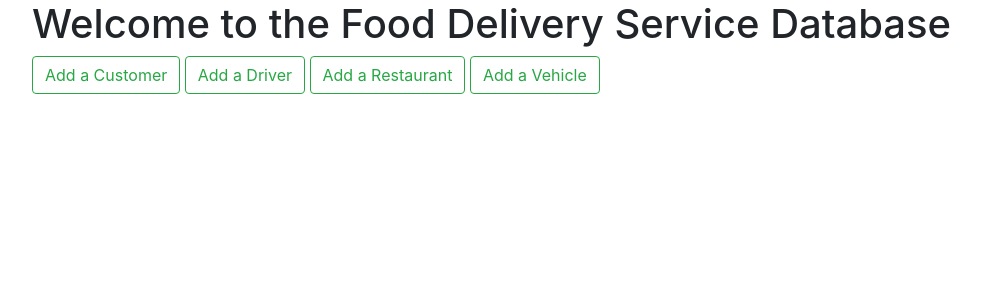
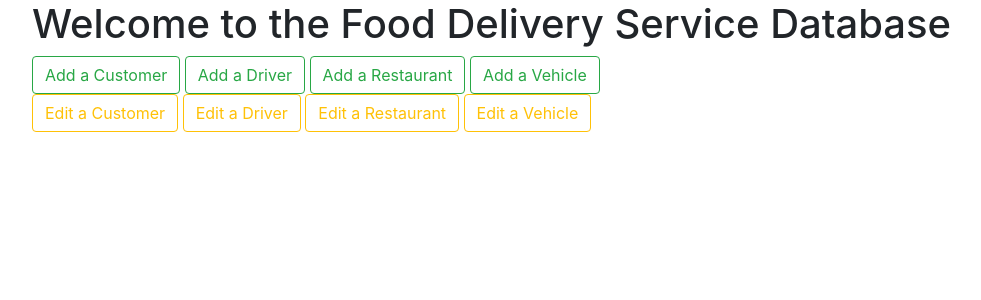
Before and after one commit to adammitha/food-delivery, a Flask app: page / in a window 1280 px wide. Shown: the part 56-356 px from the top of the page, without its empty margins (53-1034 px from the left). Run offline with Flask 2, Linux system fonts and the light colour scheme; some libraries are stand-ins or nearby versions.

Commit message:
Added view route for viewing customers by id

```diff
--- a/app.py
+++ b/app.py
@@ -70,6 +70,14 @@ def update_table(table: str, condition_map: Dict[str, Union[str, int]], value_ma
     db_conn.commit()
     return
 
+def get_customer(customer_id):
+    db_conn = sqlite3.connect("food_delivery.db")
+    db_conn.row_factory = sqlite3.Row
+    customer = db_conn.execute('SELECT * FROM customer WHERE customer_id = ?',
+                                (customer_id,)).fetchone()
+    db_conn.close()
+    return customer
+
 
 @app.route("/")
 def hello_world():
@@ -124,6 +132,15 @@ def customeradd():
 @app.route('/addrestaurant')
 def restaurantadd():
     return render_template('addrestaurant.html')
+
+@app.route('/editcustomer')
+def customeredit():
+    return render_template('editcustomer.html')
+
+@app.route('/<int:customer_id>')
+def customer_view(customer_id):
+    customer = get_customer(customer_id)
+    return render_template('cust.html', customer = customer)
 
 
 
@@ -195,6 +212,23 @@ def create():
     else:
         return render_template('customer.html', tableData= tableData)
 
+@app.route('/editcustomer', methods=['GET', 'POST'])
+def edit(id):
+    if request.method == 'POST':
+        customer_id = request.form['customer_id']
+        first_name = request.form['first_name']
+        last_name = request.form['last_name']
+        address = request.form['addressID']
+        db_conn = sqlite3.connect("food_delivery.db")
+        db_conn.execute('UPDATE customer SET first_name = ?,  last_name = ?,  addressID = ? '
+                        ' WHERE customer_id = ?',
+                        (customer_id, first_name, last_name, address))
+        db_conn.commit()
+        tableData =  table("Customer");
+        return render_template('customer.html', tableData= tableData)
+    else:
+        return render_template('customer.html', tableData= tableData)
+
 
 @app.route('/tables/customer', methods = ['POST'])
 def select_customer():
--- /dev/null
+++ b/templates/cust.html
@@ -0,0 +1,6 @@
+{% extends 'base.html' %}
+
+{% block content %}
+    <h2> {{ customer['first_name'] }} </h2>
+    <p>  {{ customer['addressID'] }}</p>
+{% endblock %}
--- a/templates/index.html
+++ b/templates/index.html
@@ -9,5 +9,11 @@
       <button type="button" class="btn btn-outline-success">Add a Restaurant</button>
       <button type="button" class="btn btn-outline-success">Add a Vehicle</button>
     </div>
+    <div>
+      <a href='/editcustomer' type="button" class="btn btn-outline-warning">Edit a Customer</a>
+      <button type="button" class="btn btn-outline-warning">Edit a Driver</button>
+      <button type="button" class="btn btn-outline-warning">Edit a Restaurant</button>
+      <button type="button" class="btn btn-outline-warning">Edit a Vehicle</button>
+    </div>
 
 {% endblock %}
```
Also changed, not shown: templates/customer.html (+15 -5 lines), templates/editbase.html (added, +30 -0 lines), templates/editcustomer.html (added, +25 -0 lines).
